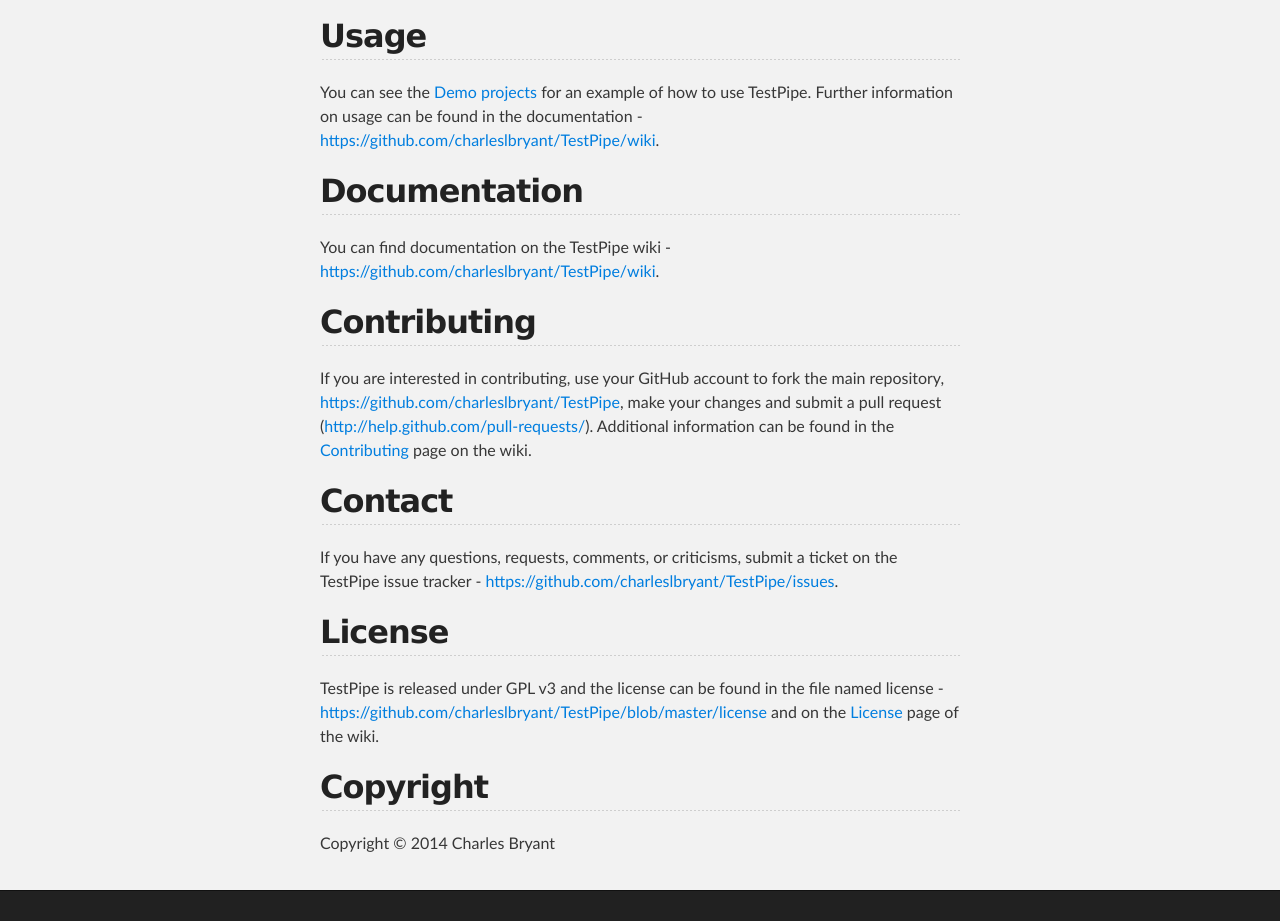
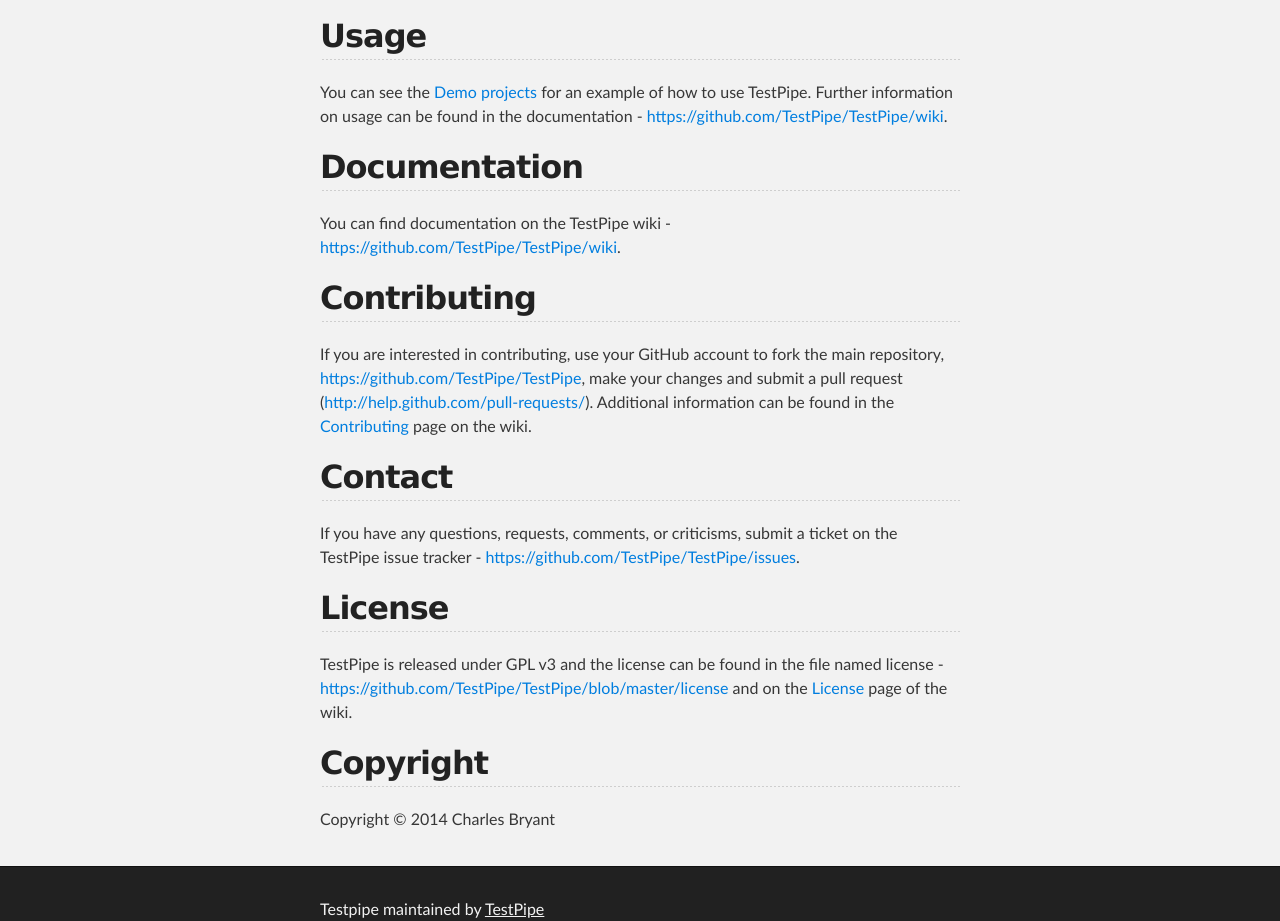
Before and after one commit to DecoupledLogic/TestPipe, a plain HTML site: page index.html in a window 1280 px wide. Shown: the part 1555-2476 px from the top of the page. Drawn offline with Linux system fonts and the light colour scheme.

Commit message:
Updating links.

```diff
--- a/index.html
+++ b/index.html
@@ -34,10 +34,10 @@
         <h2>
 <a name="testpipe" class="anchor" href="#testpipe"><span class="octicon octicon-link"></span></a>TestPipe</h2>
 
-<p><img src="https://github.com/charleslbryant/TestPipe/blob/master/creative/logo/logo.png?raw=true" alt="TestPipe Logo"></p>
+<p><img src="https://github.com/TestPipe/TestPipe/blob/master/creative/logo/logo.png?raw=true" alt="TestPipe Logo"></p>
 
 <p>TestPipe is an Automated Test Framework written with C#. The primary focus of
-the framework is to provide a maintainable means of creating test for HTTP web applications and services. You can view more info about the idea behind test pipe on the <a href="https://github.com/charleslbryant/TestPipe/wiki/Concepts">Concepts</a> page in the wiki.</p>
+the framework is to provide a maintainable means of creating test for HTTP web applications and services. You can view more info about the idea behind test pipe on the <a href="https://github.com/TestPipe/TestPipe/wiki/Concepts">Concepts</a> page in the wiki.</p>
 
 <h2>
 <a name="current-version" class="anchor" href="#current-version"><span class="octicon octicon-link"></span></a>Current Version</h2>
@@ -49,7 +49,7 @@ application, so use at your own risk.</p>
 <h2>
 <a name="download" class="anchor" href="#download"><span class="octicon octicon-link"></span></a>Download</h2>
 
-<p>TestPipe source code is hosted at <a href="https://github.com/charleslbryant/TestPipe">https://github.com/charleslbryant/TestPipe</a>. </p>
+<p>TestPipe source code is hosted at <a href="https://github.com/TestPipe/TestPipe">https://github.com/TestPipe/TestPipe</a>. </p>
 
 <p>TestPipe binaries are hosted on Nuget.org. The packages are versioned individually and may differ from the TestPipe Framework version.</p>
 
@@ -71,37 +71,37 @@ This package provides the binaries for modeling the pages and controls you want
 <a name="installation" class="anchor" href="#installation"><span class="octicon octicon-link"></span></a>Installation</h2>
 
 <p>To install TestPipe you can install the NuGet packages or download the source
-code and build and reference the binaries. See <a href="https://github.com/charleslbryant/TestPipe/wiki/Getting-Started">Getting Started</a> for more information.</p>
+code and build and reference the binaries. See <a href="https://github.com/TestPipe/TestPipe/wiki/Getting-Started">Getting Started</a> for more information.</p>
 
 <h2>
 <a name="usage" class="anchor" href="#usage"><span class="octicon octicon-link"></span></a>Usage</h2>
 
-<p>You can see the <a href="https://github.com/charleslbryant/TestPipe/tree/master/source/demo">Demo projects</a> for an example of how to use TestPipe. Further
-information on usage can be found in the documentation - <a href="https://github.com/charleslbryant/TestPipe/wiki">https://github.com/charleslbryant/TestPipe/wiki</a>.</p>
+<p>You can see the <a href="https://github.com/TestPipe/TestPipe/tree/master/source/demo">Demo projects</a> for an example of how to use TestPipe. Further
+information on usage can be found in the documentation - <a href="https://github.com/TestPipe/TestPipe/wiki">https://github.com/TestPipe/TestPipe/wiki</a>.</p>
 
 <h2>
 <a name="documentation" class="anchor" href="#documentation"><span class="octicon octicon-link"></span></a>Documentation</h2>
 
 <p>You can find documentation on the TestPipe wiki -
-<a href="https://github.com/charleslbryant/TestPipe/wiki">https://github.com/charleslbryant/TestPipe/wiki</a>.</p>
+<a href="https://github.com/TestPipe/TestPipe/wiki">https://github.com/TestPipe/TestPipe/wiki</a>.</p>
 
 <h2>
 <a name="contributing" class="anchor" href="#contributing"><span class="octicon octicon-link"></span></a>Contributing</h2>
 
-<p>If you are interested in contributing, use your GitHub account to fork the main repository, <a href="https://github.com/charleslbryant/TestPipe">https://github.com/charleslbryant/TestPipe</a>, make your changes and
-submit a pull request (<a href="http://help.github.com/pull-requests/">http://help.github.com/pull-requests/</a>). Additional information can be found in the <a href="https://github.com/charleslbryant/TestPipe/wiki/Contributing">Contributing</a> page on the wiki.</p>
+<p>If you are interested in contributing, use your GitHub account to fork the main repository, <a href="https://github.com/TestPipe/TestPipe">https://github.com/TestPipe/TestPipe</a>, make your changes and
+submit a pull request (<a href="http://help.github.com/pull-requests/">http://help.github.com/pull-requests/</a>). Additional information can be found in the <a href="https://github.com/TestPipe/TestPipe/wiki/Contributing">Contributing</a> page on the wiki.</p>
 
 <h2>
 <a name="contact" class="anchor" href="#contact"><span class="octicon octicon-link"></span></a>Contact</h2>
 
 <p>If you have any questions, requests, comments, or criticisms, submit a ticket on
-the TestPipe issue tracker - <a href="https://github.com/charleslbryant/TestPipe/issues">https://github.com/charleslbryant/TestPipe/issues</a>.</p>
+the TestPipe issue tracker - <a href="https://github.com/TestPipe/TestPipe/issues">https://github.com/TestPipe/TestPipe/issues</a>.</p>
 
 <h2>
 <a name="license" class="anchor" href="#license"><span class="octicon octicon-link"></span></a>License</h2>
 
 <p>TestPipe is released under GPL v3 and the license can be found in the file named
-license - <a href="https://github.com/charleslbryant/TestPipe/blob/master/license">https://github.com/charleslbryant/TestPipe/blob/master/license</a> and on the <a href="https://github.com/charleslbryant/TestPipe/wiki/License">License</a> page of the wiki.</p>
+license - <a href="https://github.com/TestPipe/TestPipe/blob/master/license">https://github.com/TestPipe/TestPipe/blob/master/license</a> and on the <a href="https://github.com/TestPipe/TestPipe/wiki/License">License</a> page of the wiki.</p>
 
 <h2>
 <a name="copyright" class="anchor" href="#copyright"><span class="octicon octicon-link"></span></a>Copyright</h2>
```
